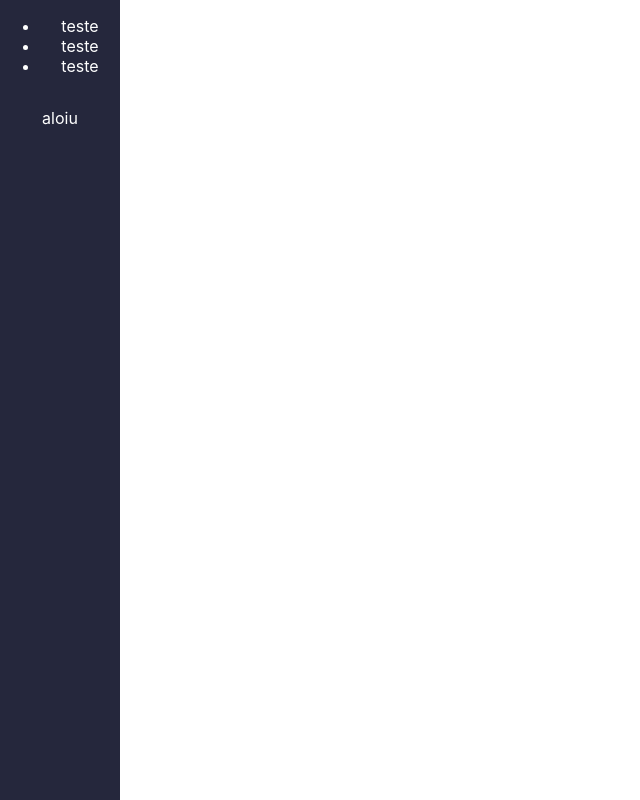
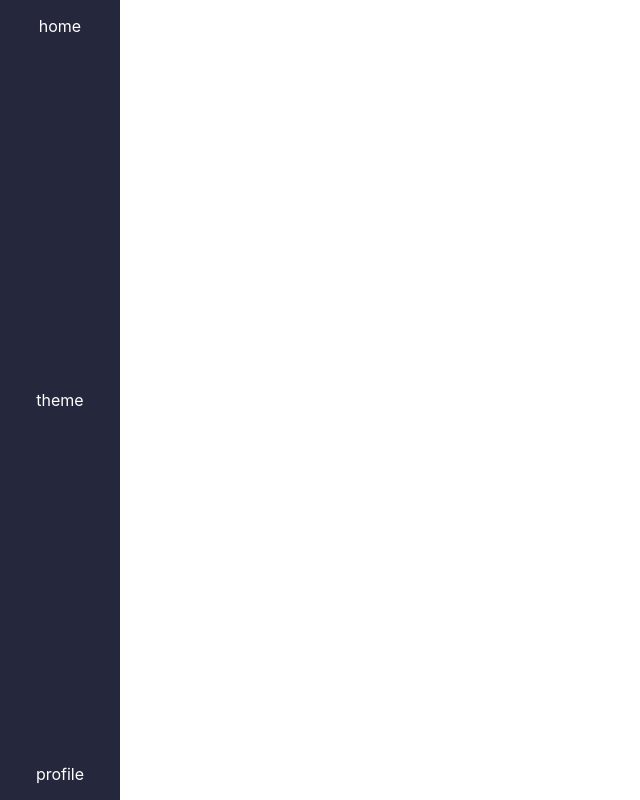
Before and after one commit to msilvafreitas/invoices-react, a React (Create React App) app: page / in a window 1280 px wide. Shown: the whole page, without its empty margins (0-640 px from the left). Built offline with nearby package versions, Linux system fonts and the light colour scheme.

Commit message:
Update Sidebar

```diff
--- a/src/components/Sidebar/Sidebar.css
+++ b/src/components/Sidebar/Sidebar.css
@@ -1,6 +1,7 @@
 .sidebar {
   display: flex;
   flex-direction: column;
+  justify-content: space-between;
   background-color: #25273c;
   position: absolute;
   width: 120px;
--- a/src/components/Sidebar/Sidebar.scss
+++ b/src/components/Sidebar/Sidebar.scss
@@ -1,6 +1,7 @@
 .sidebar {
     display: flex;
     flex-direction: column;
+    justify-content: space-between;
     background-color: #25273c;
     position: absolute;
     width: 120px;
--- a/src/components/Sidebar/index.js
+++ b/src/components/Sidebar/index.js
@@ -2,12 +2,9 @@ import './Sidebar.css'
 
 const Sidebar = () => {
     return (<nav className='sidebar'>
-        <ul>
-            <li>teste</li>
-            <li>teste</li>
-            <li>teste</li>
-        </ul>
-        <p>aloiu</p>
+        <p>home</p>
+        <p>theme</p>
+        <p>profile</p>
     </nav>)
 }
 
```
Also changed, not shown: 1 other file (tests, documents, lock files or other folders).
